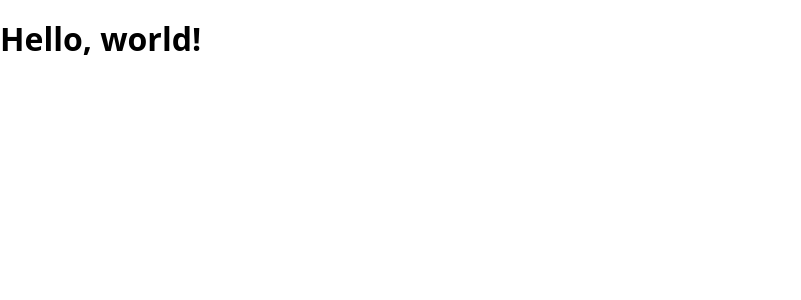
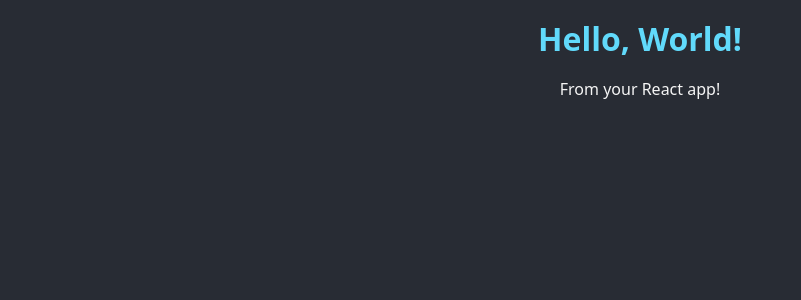
Before and after one commit to nbilalis/react-vite-ts-eslint-prettier-template, a React (Vite) app: page / in a window 1280 px wide. Shown: the top 300 px of the page, without its empty margins (0-801 px from the left). Built offline with nearby package versions, Linux system fonts and the light colour scheme.

Commit message:
Update basic example

```diff
--- a/src/App.scss
+++ b/src/App.scss
@@ -0,0 +1,5 @@
+body {
+  background-color: #282c34;
+  color: whitesmoke;
+  text-align: center;
+}
--- a/src/App.tsx
+++ b/src/App.tsx
@@ -1,5 +1,7 @@
+import Hello from './components/Hello';
+
 import './App.scss';
 
-const App = () => <h1>Hello, world!</h1>;
+const App = () => <Hello name="World" />;
 
 export default App;
--- /dev/null
+++ b/src/components/Hello.scoped.scss
@@ -0,0 +1,8 @@
+h1 {
+  color: #61dafb;
+  text-align: center;
+}
+
+p {
+  text-align: center;
+}
--- /dev/null
+++ b/src/components/Hello.tsx
@@ -0,0 +1,16 @@
+import '@/components/Hello.scoped.scss';
+
+interface HelloProps {
+  name: string;
+}
+
+function Hello({ name }: HelloProps) {
+  return (
+    <>
+      <h1>Hello, {name}!</h1>
+      <p>From your React app!</p>
+    </>
+  );
+}
+
+export default Hello;
```
